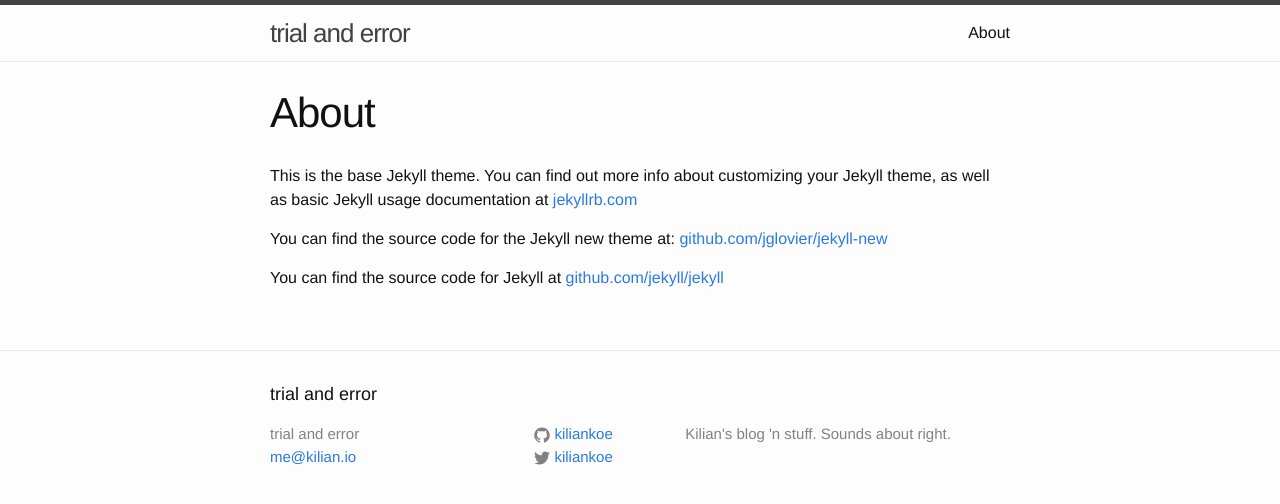
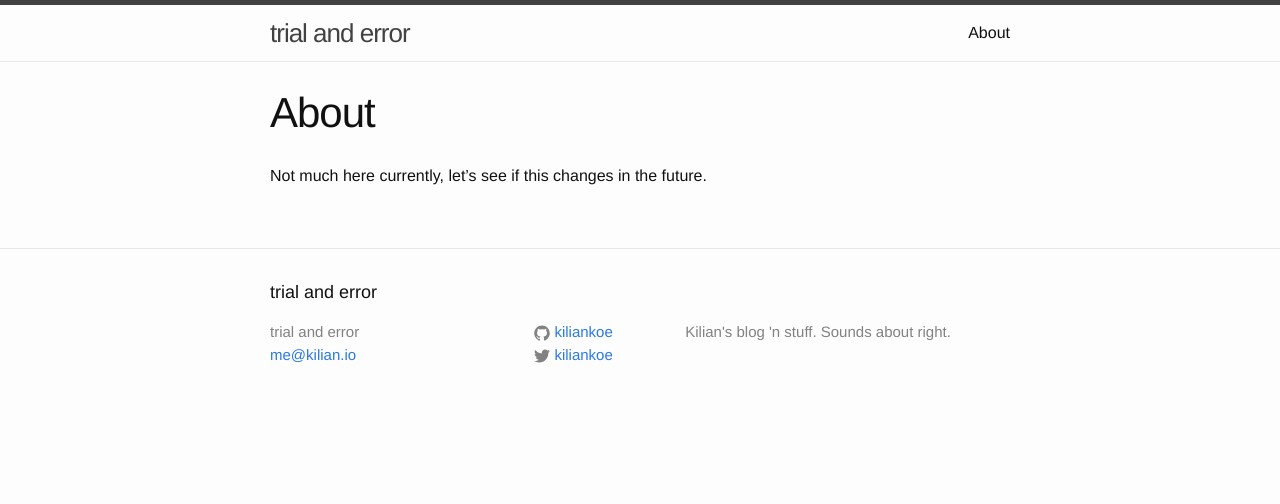
Before and after one commit to kiliankoe/blog_old, a Jekyll site: the page built from about.md, in a window 1280 px wide. Shown: the top 504 px of the page. Built offline with Jekyll 4.4.1, drawn with Linux system fonts in a browser that asks for light colours.

Commit message:
Clear out about page

```diff
--- a/about.md
+++ b/about.md
@@ -4,8 +4,4 @@
 permalink: /about/
 ---
 
-This is the base Jekyll theme. You can find out more info about customizing your Jekyll theme, as well as basic Jekyll usage documentation at [jekyllrb.com](http://jekyllrb.com/)
-
-You can find the source code for the Jekyll new theme at: [github.com/jglovier/jekyll-new](https://github.com/jglovier/jekyll-new)
-
-You can find the source code for Jekyll at [github.com/jekyll/jekyll](https://github.com/jekyll/jekyll)
+Not much here currently, let's see if this changes in the future.
```
